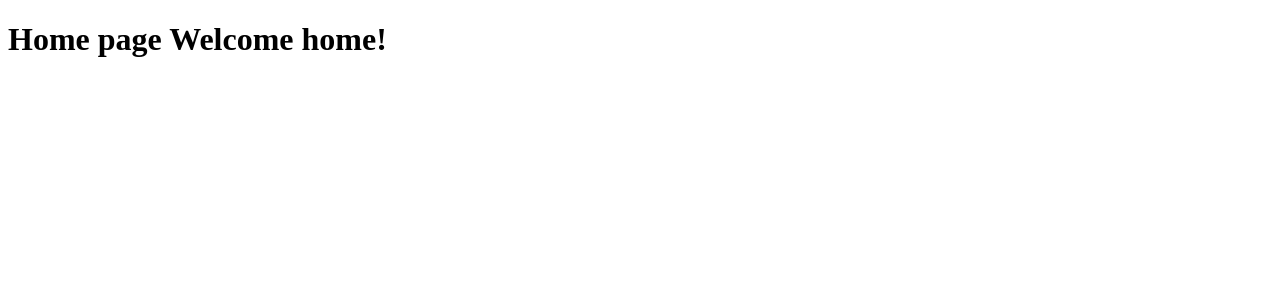
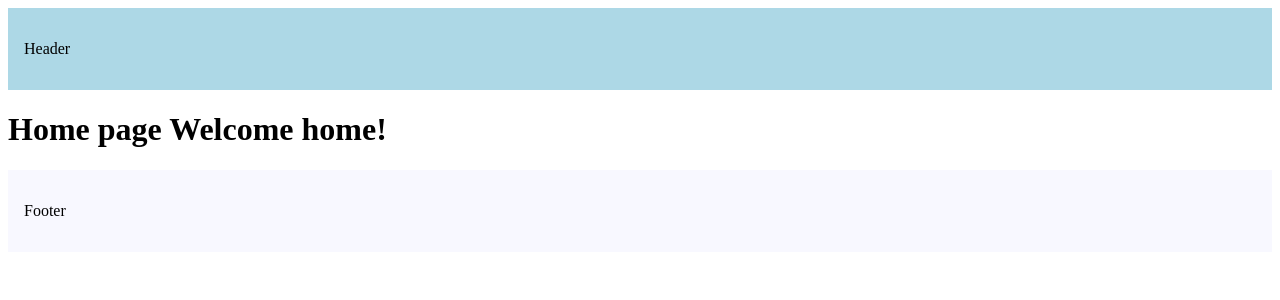
Before and after one commit to GKastet/Next-14, a Next.js app: page / in a window 1280 px wide. Shown: the top 300 px of the page. Built offline with nearby package versions, Linux system fonts and the light colour scheme.

Commit message:
layout header footer

```diff
--- a/src/app/layout.tsx
+++ b/src/app/layout.tsx
@@ -1,16 +1,34 @@
 export const metadata = {
-  title: 'Next.js',
-  description: 'Generated by Next.js',
-}
+  title: "Next.js",
+  description: "Generated by Next.js",
+};
 
 export default function RootLayout({
   children,
 }: {
-  children: React.ReactNode
+  children: React.ReactNode;
 }) {
   return (
     <html lang="en">
-      <body>{children}</body>
+      <body>
+        <header
+          style={{
+            backgroundColor: "lightblue",
+            padding: "1rem",
+          }}
+        >
+          <p>Header</p>
+        </header>
+        {children}
+        <footer
+          style={{
+            backgroundColor: "ghostwhite",
+            padding: "1rem",
+          }}
+        >
+          <p>Footer</p>
+        </footer>
+      </body>
     </html>
-  )
+  );
 }
```
Also changed, not shown: src/components/Footer/footer.tsx (added, +12 -0 lines), src/components/header.tsx (added, +12 -0 lines).
